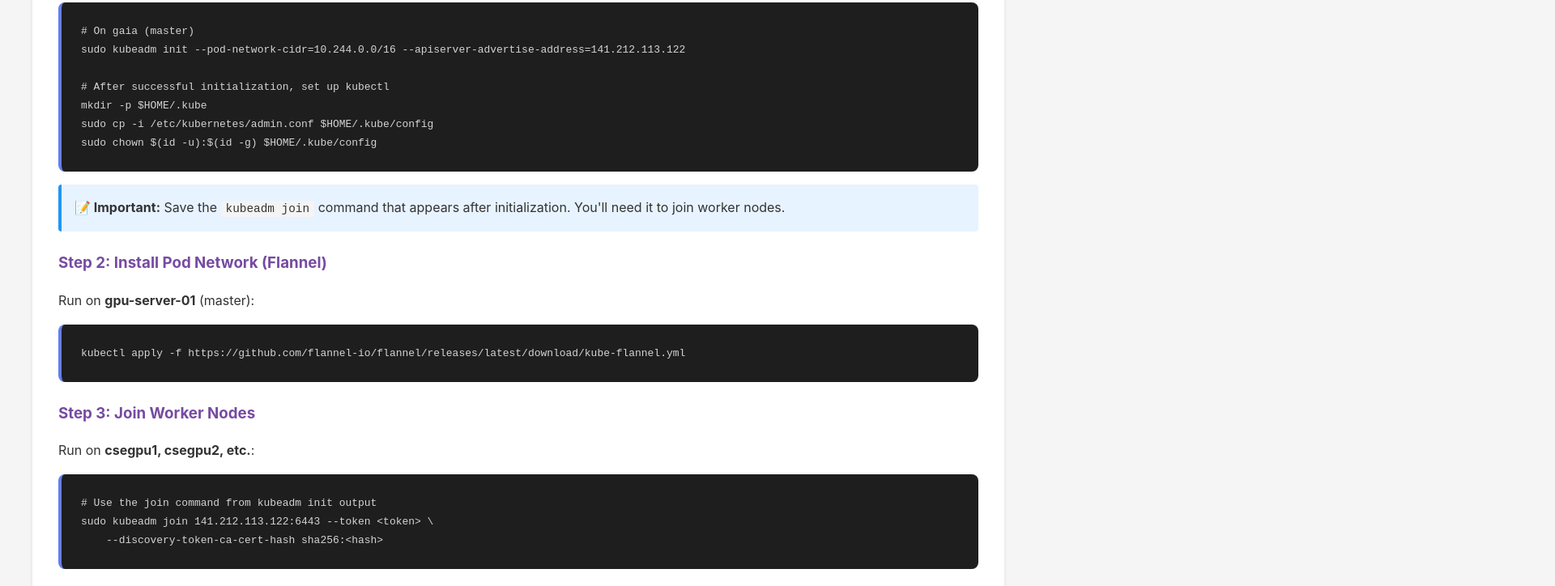
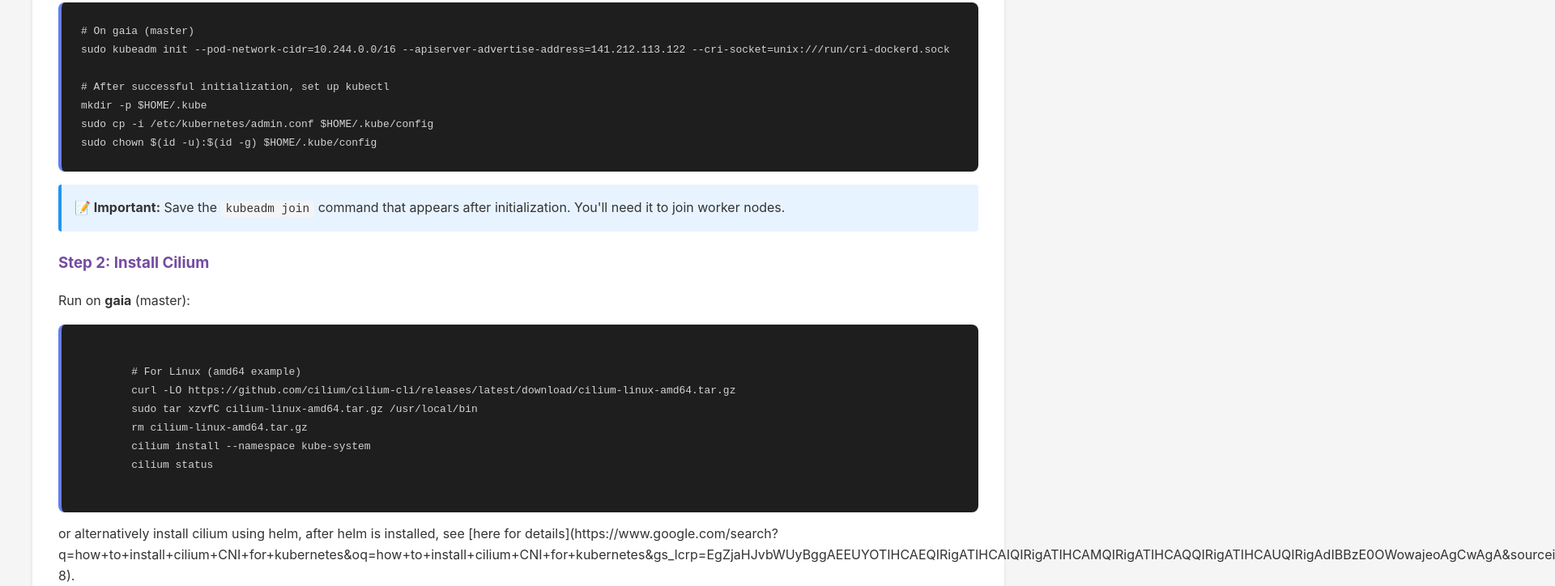
Before and after one commit to UM-CSE-K8S/UM-CSE-K8S.github.io, a plain HTML site: page docs/index.html in a window 1280 px wide. Shown: the part 4623-5347 px from the top of the page at 81% size, 1920 px wide, since content can reach past the window. Drawn offline with Linux system fonts and the light colour scheme.

Commit message:
adding mockup system

```diff
--- a/docs/index.html
+++ b/docs/index.html
@@ -241,9 +241,9 @@
         <h3>Step 2: Install Kubernetes Packages</h3>
         <pre><code># Run on all servers
 # Add Kubernetes apt repository
-curl -fsSL https://pkgs.k8s.io/core:/stable:/v1.28/deb/Release.key | sudo gpg --dearmor -o /etc/apt/keyrings/kubernetes-apt-keyring.gpg
+curl -fsSL https://pkgs.k8s.io/core:/stable:/v1.35/deb/Release.key | sudo gpg --dearmor -o /etc/apt/keyrings/kubernetes-apt-keyring.gpg
 
-echo 'deb [signed-by=/etc/apt/keyrings/kubernetes-apt-keyring.gpg] https://pkgs.k8s.io/core:/stable:/v1.28/deb/ /' | sudo tee /etc/apt/sources.list.d/kubernetes.list
+echo 'deb [signed-by=/etc/apt/keyrings/kubernetes-apt-keyring.gpg] https://pkgs.k8s.io/core:/stable:/v1.35/deb/ /' | sudo tee /etc/apt/sources.list.d/kubernetes.list
 
 # Install kubelet, kubeadm, and kubectl
 sudo apt-get update
@@ -260,7 +260,7 @@
         <h3>Step 1: Initialize Control Plane (Master Node)</h3>
         <p>Run this only on <strong>gaia</strong>:</p>
         <pre><code># On gaia (master)
-sudo kubeadm init --pod-network-cidr=10.244.0.0/16 --apiserver-advertise-address=141.212.113.122
+sudo kubeadm init --pod-network-cidr=10.244.0.0/16 --apiserver-advertise-address=141.212.113.122 --cri-socket=unix:///run/cri-dockerd.sock
 
 # After successful initialization, set up kubectl
 mkdir -p $HOME/.kube
@@ -271,9 +271,21 @@
             <strong>📝 Important:</strong> Save the <code>kubeadm join</code> command that appears after initialization. You'll need it to join worker nodes.
         </div>
 
-        <h3>Step 2: Install Pod Network (Flannel)</h3>
-        <p>Run on <strong>gpu-server-01</strong> (master):</p>
-        <pre><code>kubectl apply -f https://github.com/flannel-io/flannel/releases/latest/download/kube-flannel.yml</code></pre>
+        <h3>Step 2: Install Cilium</h3>
+        <p>Run on <strong>gaia</strong> (master):</p>
+        <!--pre><code>
+            kubectl apply -f https://github.com/flannel-io/flannel/releases/latest/download/kube-flannel.yml
+        </code></pre-->
+
+        <pre><code>
+        # For Linux (amd64 example)
+        curl -LO https://github.com/cilium/cilium-cli/releases/latest/download/cilium-linux-amd64.tar.gz
+        sudo tar xzvfC cilium-linux-amd64.tar.gz /usr/local/bin
+        rm cilium-linux-amd64.tar.gz
+        cilium install --namespace kube-system
+        cilium status
+        </code></pre>
+        or alternatively install cilium using helm, after helm is installed, see [here for details](https://www.google.com/search?q=how+to+install+cilium+CNI+for+kubernetes&oq=how+to+install+cilium+CNI+for+kubernetes&gs_lcrp=EgZjaHJvbWUyBggAEEUYOTIHCAEQIRigATIHCAIQIRigATIHCAMQIRigATIHCAQQIRigATIHCAUQIRigAdIBBzE0OWowajeoAgCwAgA&sourceid=chrome&ie=UTF-8).
 
         <h3>Step 3: Join Worker Nodes</h3>
         <p>Run on <strong>csegpu1, csegpu2, etc.</strong>:</p>
```
Also changed, not shown: docs/grafana-cpu.png (added), docs/headlamp-map.png (added), docs/headlamp-token.png (added), 3 other files.
